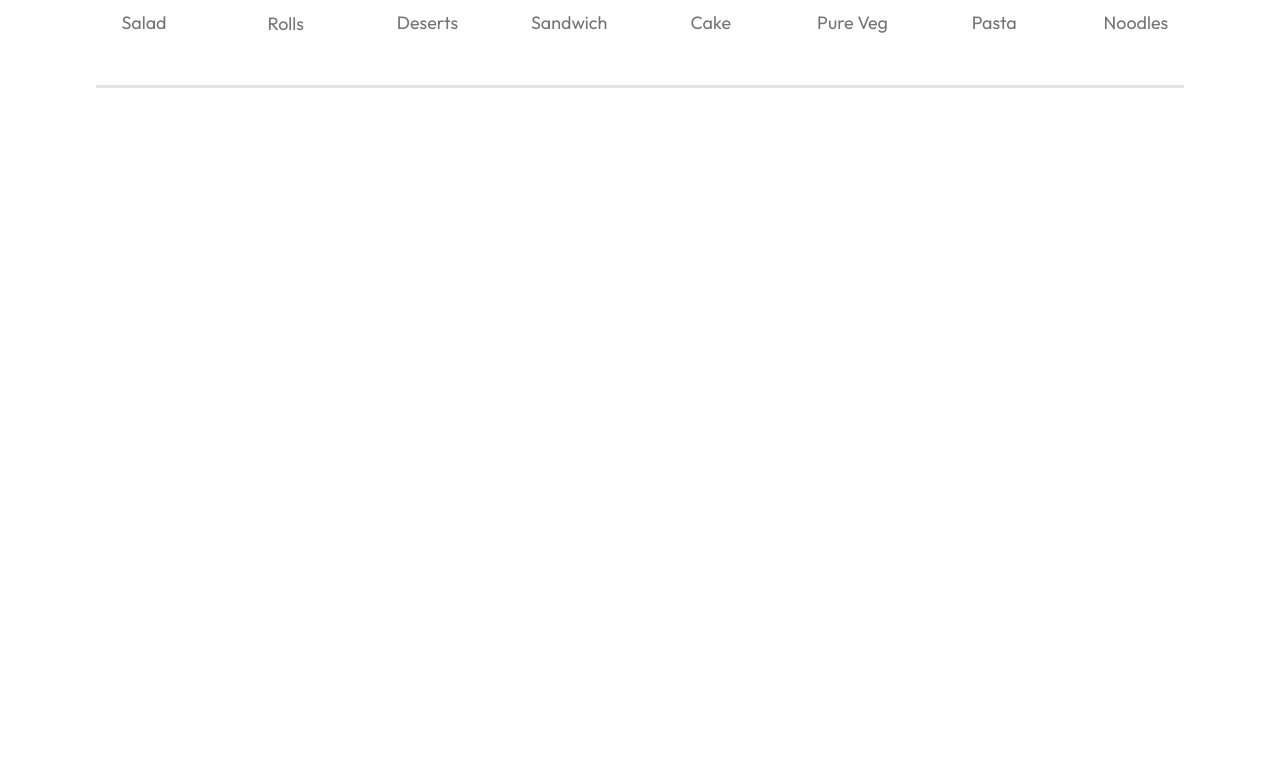
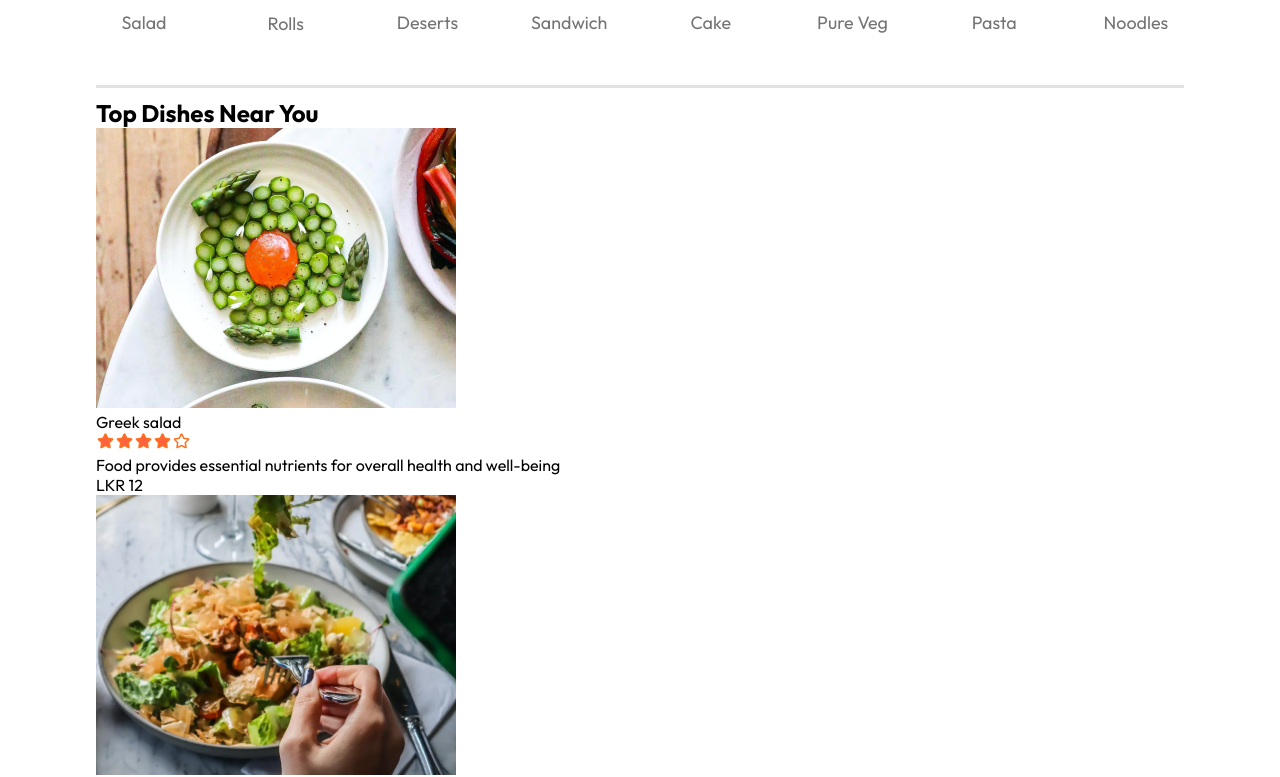
Before and after one commit to GeethakaSankalpa/Munch-Out, a React (Vite) app in the folder frontend/: page / in a window 1280 px wide. Shown: the part 875-1652 px from the top of the page. Before the commit the page ends 973 px from the top, so only its background shows below. Built offline with nearby package versions, Linux system fonts and the light colour scheme.

Commit message:
Added Food Display with price and description component  to site

```diff
--- /dev/null
+++ b/frontend/src/FoodContext/StoreFoodContext.jsx
@@ -0,0 +1,22 @@
+import { createContext } from "react";
+import { food_list } from "../assets/assets";
+export const StoreFoodContext = createContext(null)
+
+const StoreFoodContextProvider = (props) => {
+
+
+
+
+
+    const contextValue = {
+        food_list
+    }
+
+    return(
+        <StoreFoodContext.Provider value={contextValue}>
+            {props.children}
+        </StoreFoodContext.Provider>
+
+    )
+}
+export default StoreFoodContextProvider
--- /dev/null
+++ b/frontend/src/components/FoodDisplay/FoodDisplay.jsx
@@ -0,0 +1,22 @@
+import React, { useContext } from 'react'
+import './FoodDisplay.css'
+import { StoreFoodContext } from '../../FoodContext/StoreFoodContext'
+import FoodItemCard from '../FoodIemCard/FoodItemCard'
+
+const FoodDisplay = ({category}) => {
+
+    const {food_list} = useContext(StoreFoodContext)
+
+  return (
+    <div className='food-display' id='food-display'>
+      <h2> Top Dishes Near You </h2>
+      <div className="food-display-list">
+        {food_list.map((item, index) =>{
+            return <FoodItemCard key={index} id={item._id} name={item.name} description={item.description} price={item.price} image={item.image}/>
+        } )}
+      </div>
+    </div>
+  )
+}
+
+export default FoodDisplay
--- /dev/null
+++ b/frontend/src/components/FoodIemCard/FoodItemCard.jsx
@@ -0,0 +1,25 @@
+import React from 'react'
+import './FoodItemCard.css'
+import { assets } from '../../assets/assets'
+
+const FoodItemCard = ({id, name, price, description, image}) => {
+  return (
+    <div className='food-item'>
+        <div className="food-item-container">
+            <img className='food-item-name' src={image} alt=''/>
+        </div>
+
+        <div className="food-item-info">
+            <div className="food-item-rating">
+                <p>{name}</p>
+                <img src={assets.rating_starts} alt=''/>
+            </div>
+            <p className="food-item-description"> {description} </p>
+            <p className="food-item-price"> LKR {price} </p>
+        </div>
+
+    </div>
+  )
+}
+
+export default FoodItemCard
--- a/frontend/src/main.jsx
+++ b/frontend/src/main.jsx
@@ -5,9 +5,12 @@
 import App from './App.jsx'
 import './index.css'
 import { BrowserRouter } from 'react-router-dom'
+import StoreFoodContextProvider from './FoodContext/StoreFoodContext.jsx'
 
 ReactDOM.createRoot(document.getElementById('root')).render(
   <BrowserRouter>
-    <App />
+    <StoreFoodContextProvider>
+      <App />
+    </StoreFoodContextProvider>
   </BrowserRouter>,
 )
--- a/frontend/src/pages/Home/Home.jsx
+++ b/frontend/src/pages/Home/Home.jsx
@@ -2,6 +2,7 @@
 import './Home.css'
 import Header from '../../components/Header/Header'
 import ExploreMenu from '../../components/ExploreMenu/ExploreMenu'
+import FoodDisplay from '../../components/FoodDisplay/FoodDisplay'
 
 const Home = () => {
 
@@ -11,7 +12,7 @@
     <div>
       <Header/>
       <ExploreMenu category={category} setCategory={setCategory}/>
-
+      <FoodDisplay category={category}/>
     </div>
   )
 }
```
Also changed, not shown: frontend/src/components/FoodDisplay/FoodDisplay.css (added), frontend/src/components/FoodIemCard/FoodItemCard.css (added).
